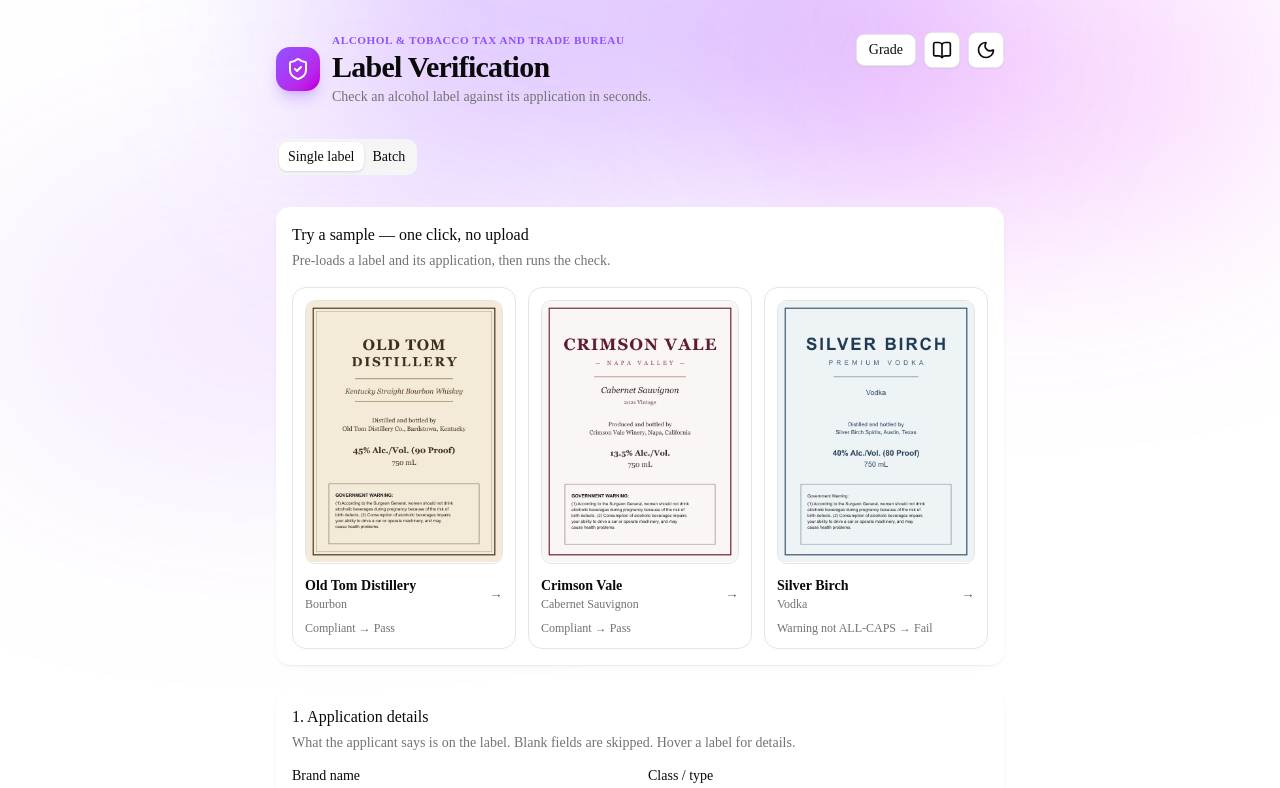
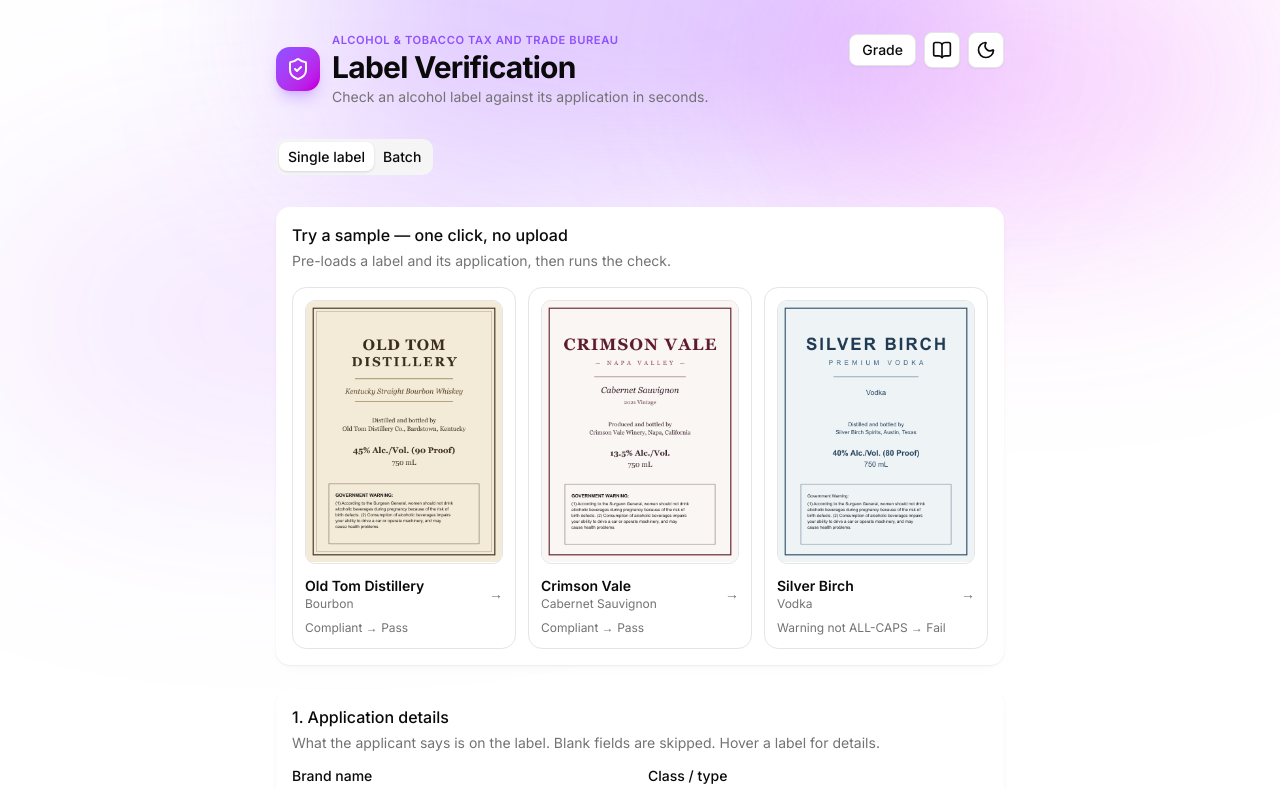
Before and after one commit to BarnsL/ttb-label-verifier, a Next.js app: page / in a window 1280 px wide. Shown: the top 788 px of the page. Built offline with nearby package versions, Linux system fonts and the light colour scheme.

Commit message:
fix(ui): font was falling back to serif — wire --font-sans to Inter

```diff
--- a/src/app/layout.tsx
+++ b/src/app/layout.tsx
@@ -1,11 +1,12 @@
 import type { Metadata } from "next";
-import { Geist, Geist_Mono } from "next/font/google";
+import { Inter, Geist_Mono } from "next/font/google";
 import "./globals.css";
 import { ThemeProvider } from "@/components/theme-provider";
 import { Toaster } from "@/components/ui/sonner";
 
-const geistSans = Geist({ variable: "--font-geist-sans", subsets: ["latin"] });
-const geistMono = Geist_Mono({ variable: "--font-geist-mono", subsets: ["latin"] });
+// `--font-sans` is what globals.css (and the shadcn theme) actually reads.
+const sans = Inter({ variable: "--font-sans", subsets: ["latin"], display: "swap" });
+const geistMono = Geist_Mono({ variable: "--font-geist-mono", subsets: ["latin"], display: "swap" });
 
 export const metadata: Metadata = {
   title: "Alcohol Label Verification — Tax and Trade Bureau (TTB)",
@@ -14,7 +15,7 @@ export const metadata: Metadata = {
 
 export default function RootLayout({ children }: Readonly<{ children: React.ReactNode }>) {
   return (
-    <html lang="en" suppressHydrationWarning className={`${geistSans.variable} ${geistMono.variable} h-full antialiased`}>
+    <html lang="en" suppressHydrationWarning className={`${sans.variable} ${geistMono.variable} h-full antialiased`}>
       <body className="min-h-full bg-background text-foreground">
         <ThemeProvider attribute="class" defaultTheme="system" enableSystem disableTransitionOnChange>
           {children}
```
